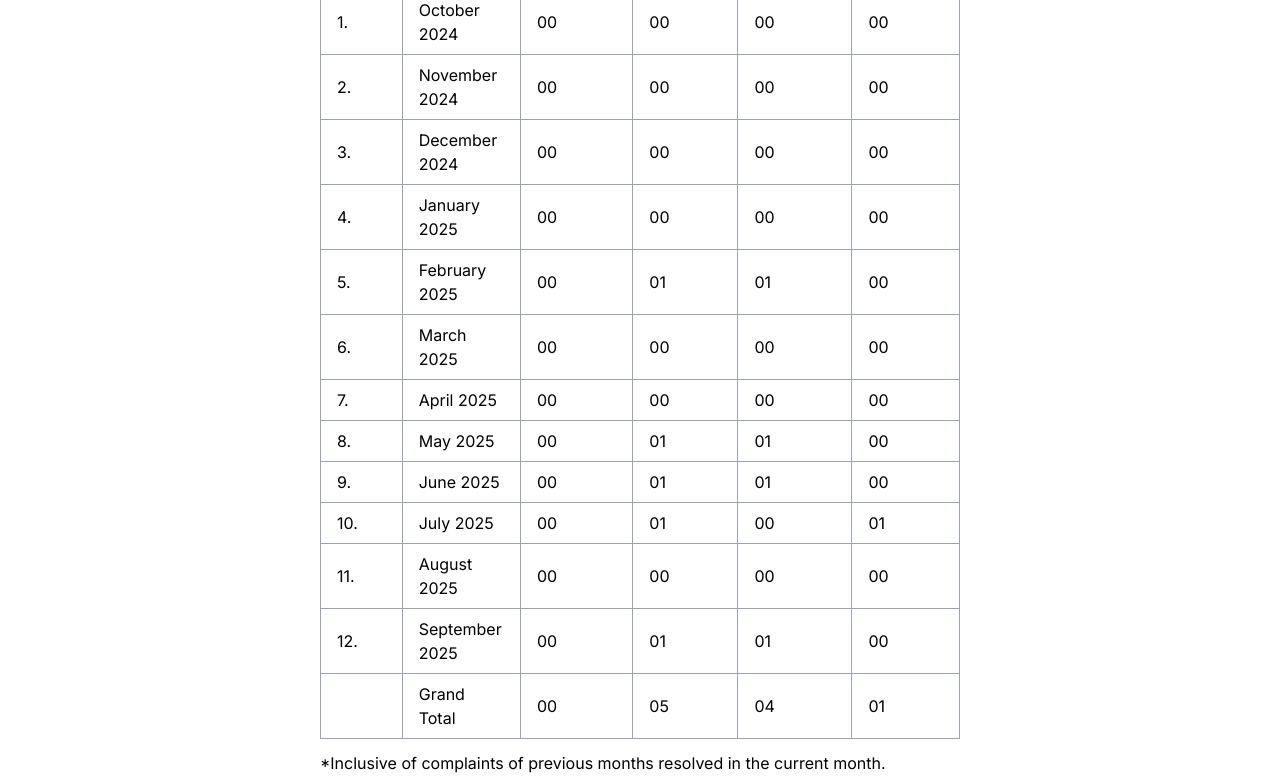
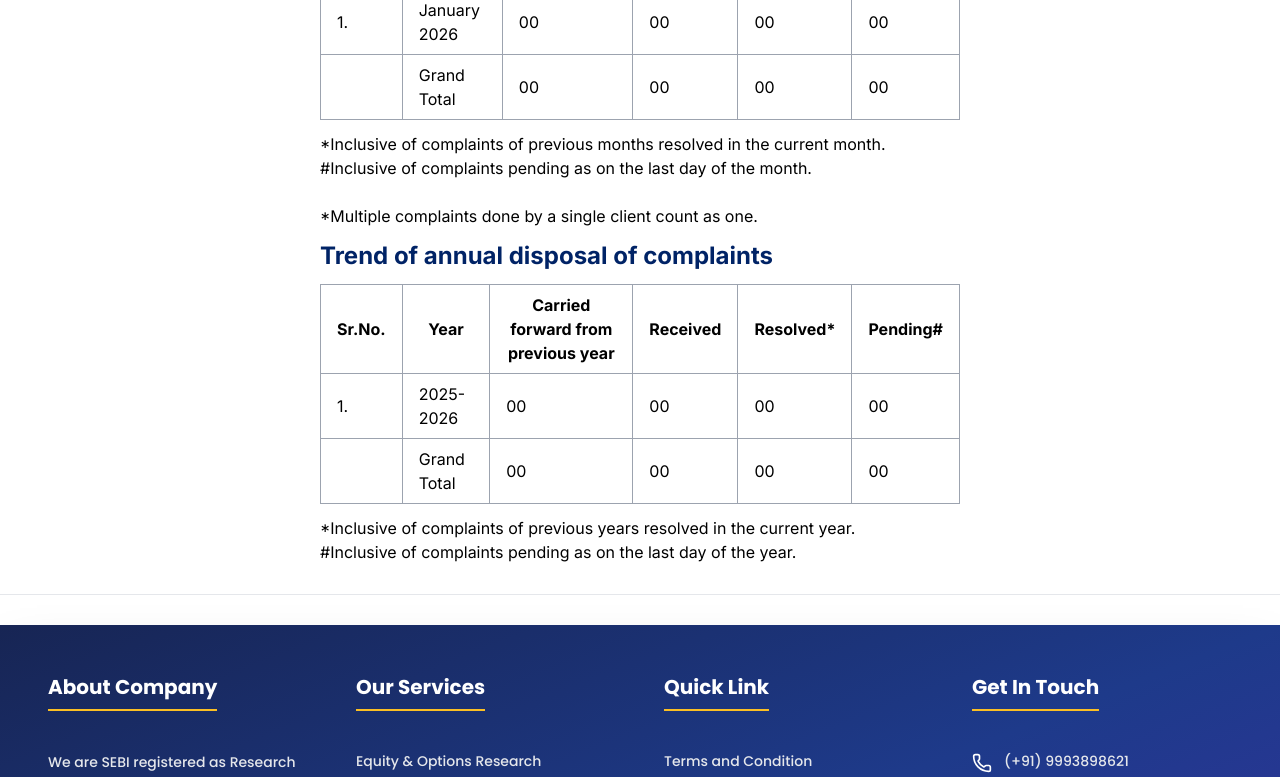
Before and after one commit to Vilas-cp/Dhansetu-Research-admin, a Next.js app in the folder client-website/: page /complaint in a window 1280 px wide. Shown: the part 1360-2137 px from the top of the page. Built offline with nearby package versions, Linux system fonts and the light colour scheme.

Commit message:
table data fix

```diff
--- a/client-website/src/app/complaint/page.js
+++ b/client-website/src/app/complaint/page.js
@@ -10,10 +10,10 @@ const table1 = [
     srNo: "1.",
     rF: "Directly from Investors",
     pend: "0",
-    rec: "1",
+    rec: "0",
     totPend: "0",
     pend3: "0",
-    avg: "10"
+    avg: "N.A"
   },
   {
     srNo: "2.",
@@ -21,7 +21,7 @@ const table1 = [
     pend: "0",
     rec: "0",
     totPend: "0",
-    pend3: "1",
+    pend3: "0",
     avg: "N.A."
   },
   {
@@ -47,142 +47,38 @@ const table1 = [
 const table2 = [
   {
     srNo: "1.",
-    mon: "October 2024",
+    mon: "January 2026",
     car: "00",
     rec: "00",
     res: "00",
     pend: "00",
   },
   {
-    srNo: "2.",
-    mon: "November 2024",
+    srNo: "",
+    mon: "Grand Total",
+    car: "00",
+    rec: "00",
+    res: "00",
+    pend: "00",
+  },
+];
+
+const table3 = [
+  {
+    srNo: "1.",
+    yr: "2025-2026",
     car: "00",
     rec: "00",
     res: "00",
     pend: "00",
   },
   {
-    srNo: "3.",
-    mon: "December 2024",
+    srNo: "",
+    yr: "Grand Total",
     car: "00",
     rec: "00",
     res: "00",
     pend: "00",
-  },
-  {
-    srNo: "4.",
-    mon: "January 2025",
-    car: "00",
-    rec: "00",
-    res: "00",
-    pend: "00",
-  },
-  {
-    srNo: "5.",
-    mon: "February 2025",
-    car: "00",
-    rec: "01",
-    res: "01",
-    pend: "00",
-  },
-  {
-    srNo: "6.",
-    mon: "March 2025",
-    car: "00",
-    rec: "00",
-    res: "00",
-    pend: "00",
-  },
-  {
-    srNo: "7.",
-    mon: "April 2025",
-    car: "00",
-    rec: "00",
-    res: "00",
-    pend: "00",
-  },
-  {
-    srNo: "8.",
-    mon: "May 2025",
-    car: "00",
-    rec: "01",
-    res: "01",
-    pend: "00",
-  },
-  {
-    srNo: "9.",
-    mon: "June  2025",
-    car: "00",
-    rec: "01",
-    res: "01",
-    pend: "00",
-  },
-  {
-    srNo: "10.",
-    mon: "July  2025",
-    car: "00",
-    rec: "01",
-    res: "00",
-    pend: "01",
-  },
-  {
-    srNo: "11.",
-    mon: "August 2025",
-    car: "00",
-    rec: "00",
-    res: "00",
-    pend: "00",
-  },
-  {
-    srNo: "12.",
-    mon: "September 2025",
-    car: "00",
-    rec: "01",
-    res: "01",
-    pend: "00",
-  },
-  {
-    srNo: "",
-    mon: "Grand Total",
-    car: "00",
-    rec: "05",
-    res: "04",
-    pend: "01",
-  },
-];
-
-const table3 = [
-  {
-    srNo: "1.",
-    yr: "2023-2024",
-    car: "00",
-    rec: "00",
-    res: "00",
-    pend: "00",
-  },
-  {
-    srNo: "2.",
-    yr: "2024-2025",
-    car: "00",
-    rec: "04",
-    res: "04",
-    pend: "00",
-  },
-  {
-    srNo: "3.",
-    yr: "2025-2026",
-    car: "00",
-    rec: "04",
-    res: "03",
-    pend: "01",
-  },
-  {
-    srNo: "",
-    yr: "Grand Total",
-    car: "00",
-    rec: "08",
-    res: "07",
-    pend: "01",
   },
 ];
 
@@ -207,7 +103,7 @@ const Complaint = () => {
             Complaint Status
           </h2>
           <p>Formats for investors complaints data to be disclosed monthly by RAs on their website/mobile application:</p>
-          <h3 className="text-[#002366] text-2xl font-bold">Data for the month ending - September 2025</h3>
+          <h3 className="text-[#002366] text-2xl font-bold">Data for the month ending - Jan 2026</h3>
           <div className="w-full overflow-x-auto">
             <table className="border-collapse w-full">
               <thead>
@@ -216,9 +112,9 @@ const Complaint = () => {
                   <Th2>{`Received from`}</Th2>
                   <Th2>{`Pending at the end of last month`}</Th2>
                   <Th2>{`Received`}</Th2>
-                  <Th2>{`Total Pending#`}</Th2>
+                  <Th2>{`Total Pending`}</Th2>
                   <Th2>{`Pending complaints > 3months`}</Th2>
-                  <Th2>{`Average Resolution time^ (in days)`}</Th2>
+                  <Th2>{`Average Resolution time (in days)`}</Th2>
                 </tr>
               </thead>
               <tbody>
--- a/client-website/src/app/page.js
+++ b/client-website/src/app/page.js
@@ -30,7 +30,6 @@ export default function Home() {
     false,
     false,
     false,
-    false,
   ]);
   let isLoaded = true;
   for (let index = 0; index < loading.length; index++) {
@@ -43,7 +42,7 @@ export default function Home() {
         // console.log("hi");
         setLoading((prevLoad) => {
           const newLoad = [...prevLoad];
-          newLoad[7] = true;
+          newLoad[6] = true;
           return newLoad;
         });
       };
@@ -75,8 +74,8 @@ export default function Home() {
         <IndustryWeServeSection setLoading={setLoading} indexLoad={3} />
         <OurValuesSection setLoading={setLoading} indexLoad={4} />
         <AppFormComp />
-        <Testimonials setLoading={setLoading} indexLoad={5} />
-        <ContactUsSection setLoading={setLoading} indexLoad={6} />
+        {/* <Testimonials setLoading={setLoading} indexLoad={5} /> */}
+        <ContactUsSection setLoading={setLoading} indexLoad={5} />
 
         <Footer />
       </main>
```
